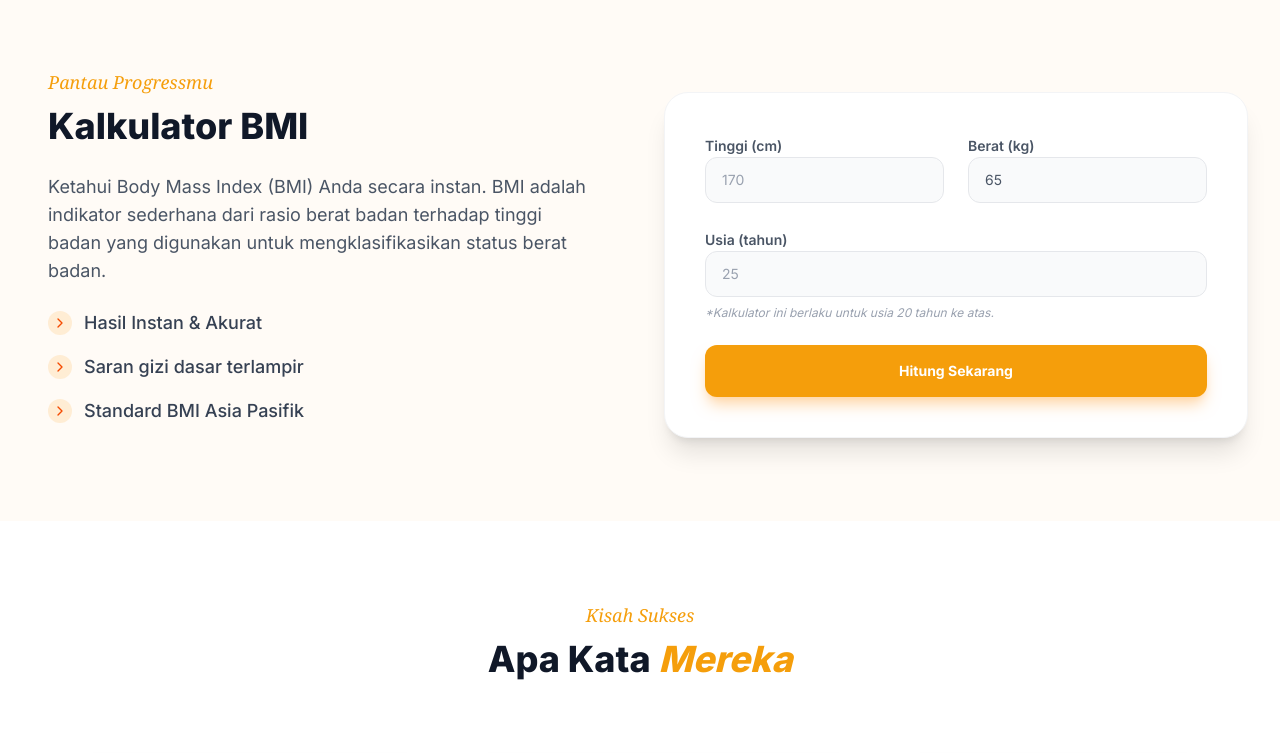
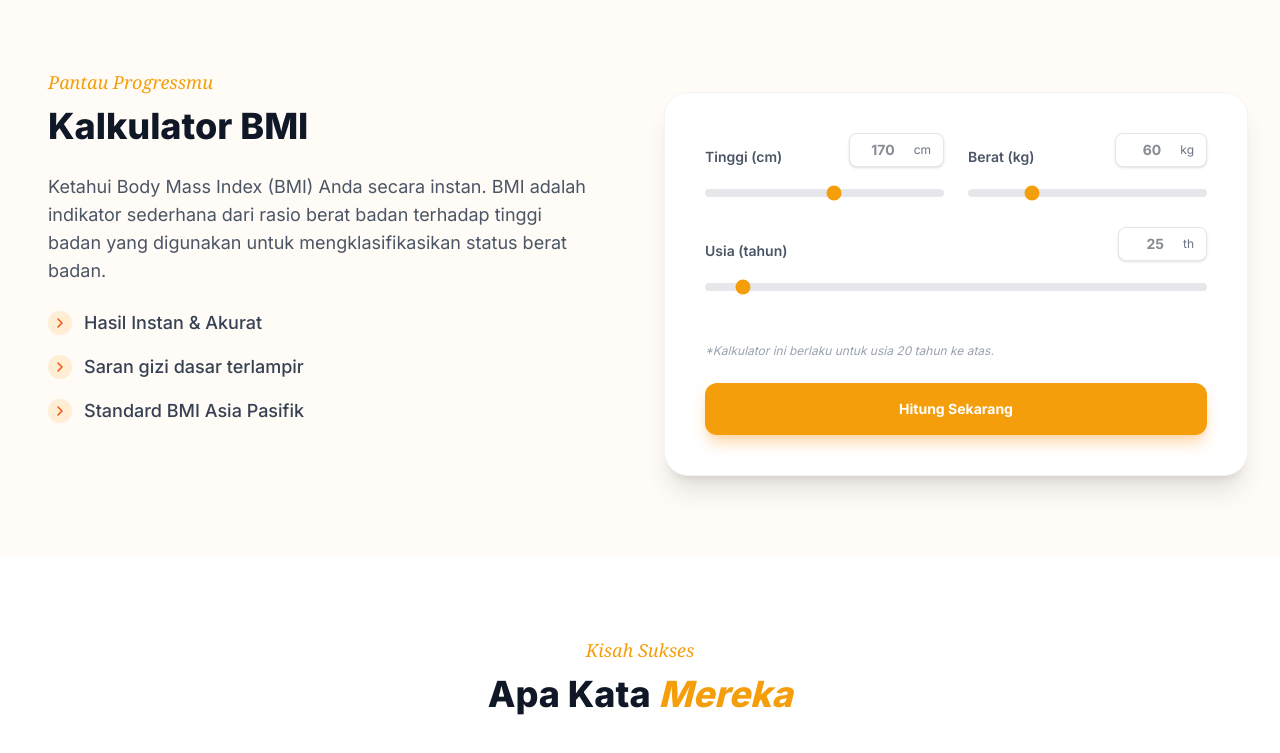
Before and after one commit to dhianharyono/zahrakrisnadi, a Next.js app: page / in a window 1280 px wide. Shown: the part 2320-3073 px from the top of the page. Built offline with nearby package versions, Linux system fonts and the light colour scheme.

Commit message:
feat(ui): adjustment ui calculator bmi, update wording portofolio

```diff
--- a/src/components/BMICalculator.tsx
+++ b/src/components/BMICalculator.tsx
@@ -110,45 +110,90 @@ const BMICalculator: React.FC = () => {
             {bmi === null ? (
               // --- FORM STATE --- //
               <div className='p-6 lg:p-10 space-y-6'>
-                <div className='grid grid-cols-2 gap-6'>
-                  <div className='space-y-2'>
+                <div className='grid grid-cols-1 sm:grid-cols-2 gap-6'>
+                  <div className='space-y-3'>
+                    <div className='flex justify-between items-end'>
                       <label className='text-xs md:text-sm font-semibold text-gray-600'>
                         Tinggi (cm)
                       </label>
+                      <div className='flex items-center gap-1 bg-white px-3 py-1.5 rounded-lg border border-gray-200 shadow-sm focus-within:ring-2 focus-within:ring-primary focus-within:border-transparent transition-all'>
                         <input
                           type='number'
                           value={height}
                           onChange={(e) => setHeight(e.target.value)}
-                      className='w-full px-4 py-3 text-xs md:text-sm bg-gray-50 border border-gray-200 rounded-xl focus:ring-2 focus:ring-primary focus:border-transparent outline-none transition-all placeholder-gray-400'
+                          className='w-12 text-right text-sm font-bold text-gray-900 outline-none bg-transparent'
                           placeholder='170'
                         />
+                        <span className='text-xs text-gray-500 select-none'>
+                          cm
+                        </span>
                       </div>
-                  <div className='space-y-2'>
+                    </div>
+                    <input
+                      type='range'
+                      min='100'
+                      max='220'
+                      value={height || 165}
+                      onChange={(e) => setHeight(e.target.value)}
+                      className='w-full h-2 bg-gray-200 rounded-lg appearance-none cursor-pointer accent-primary'
+                    />
+                  </div>
+                  <div className='space-y-3'>
+                    <div className='flex justify-between items-end'>
                       <label className='text-xs md:text-sm font-semibold text-gray-600'>
                         Berat (kg)
                       </label>
+                      <div className='flex items-center gap-1 bg-white px-3 py-1.5 rounded-lg border border-gray-200 shadow-sm focus-within:ring-2 focus-within:ring-primary focus-within:border-transparent transition-all'>
                         <input
                           type='number'
                           value={weight}
                           onChange={(e) => setWeight(e.target.value)}
-                      className='w-full px-4 py-3 text-xs md:text-sm bg-gray-50 border border-gray-200 rounded-xl focus:ring-2 focus:ring-primary focus:border-transparent outline-none transition-all placeholder-gray-600'
-                      placeholder='65'
+                          className='w-12 text-right text-sm font-bold text-gray-900 outline-none bg-transparent'
+                          placeholder='60'
+                        />
+                        <span className='text-xs text-gray-500 select-none'>
+                          kg
+                        </span>
+                      </div>
+                    </div>
+                    <input
+                      type='range'
+                      min='30'
+                      max='150'
+                      value={weight || 60}
+                      onChange={(e) => setWeight(e.target.value)}
+                      className='w-full h-2 bg-gray-200 rounded-lg appearance-none cursor-pointer accent-primary'
                     />
                   </div>
                 </div>
 
-                <div className='space-y-2'>
+                <div className='space-y-3'>
+                  <div className='flex justify-between items-end'>
                     <label className='text-xs md:text-sm font-semibold text-gray-600'>
                       Usia (tahun)
                     </label>
+                    <div className='flex items-center gap-1 bg-white px-3 py-1.5 rounded-lg border border-gray-200 shadow-sm focus-within:ring-2 focus-within:ring-primary focus-within:border-transparent transition-all'>
                       <input
                         type='number'
                         value={age}
                         onChange={(e) => setAge(e.target.value)}
-                    className='w-full px-4 py-3 text-xs md:text-sm bg-gray-50 border border-gray-200 rounded-xl focus:ring-2 focus:ring-primary focus:border-transparent outline-none transition-all placeholder-gray-400'
+                        className='w-12 text-right text-sm font-bold text-gray-900 outline-none bg-transparent'
                         placeholder='25'
                       />
-                  <p className='text-[10px] md:text-xs text-gray-400 italic'>
+                      <span className='text-xs text-gray-500 select-none'>
+                        th
+                      </span>
+                    </div>
+                  </div>
+                  <input
+                    type='range'
+                    min='20'
+                    max='100'
+                    value={age || 25}
+                    onChange={(e) => setAge(e.target.value)}
+                    className='w-full h-2 bg-gray-200 rounded-lg appearance-none cursor-pointer accent-primary'
+                  />
+                  <p className='text-[10px] md:text-xs text-gray-400 italic mt-10'>
                     *Kalkulator ini berlaku untuk usia 20 tahun ke atas.
                   </p>
                 </div>
@@ -259,9 +304,7 @@ const BMICalculator: React.FC = () => {
                   <p className='text-gray-600 text-xs md:text-sm leading-relaxed'>
                     Memiliki IMT (BMI) <span className='font-bold'>{bmi}</span>{' '}
                     berarti berat badan Anda{' '}
-                    <span className='lowercase'>
-                      {resultCategory?.description}
-                    </span>
+                    <span>{resultCategory?.description}</span>
                   </p>
                 </div>
 
@@ -274,7 +317,7 @@ const BMICalculator: React.FC = () => {
                     }}
                     className='w-full bg-[#0F766E] hover:bg-[#0d655e] text-white font-semibold py-3 px-4 rounded-xl shadow-md transition-all active:scale-95 block text-center text-xs md:text-sm'
                   >
-                    Konsultasi Dokter Online
+                    Konsultasi Ahli Gizi Online
                   </button>
                 </div>
 
--- a/src/components/Footer.tsx
+++ b/src/components/Footer.tsx
@@ -4,16 +4,16 @@ import Link from 'next/link';
 
 const Footer: React.FC = () => {
   return (
-    <footer className='bg-dark text-white pt-20 pb-10'>
+    <footer className='bg-dark text-white pt-10 pb-10'>
       <div className='max-w-7xl mx-auto px-4 sm:px-6 lg:px-8'>
         <div className='grid grid-cols-1 lg:grid-cols-4 p-4 gap-12 lg:gap-8 mb-5 border-b border-gray-800 pb-12'>
           {/* Brand */}
-          <div className='lg:col-span-2 space-y-3 md:space-y-6'>
+          <div className='lg:col-span-2 space-y-3 md:space-y-4'>
             <div className='flex items-center gap-2'>
               <div className='w-8 h-8 bg-primary rounded-lg flex items-center justify-center text-white font-bold'>
                 Z
               </div>
-              <span className='text-2xl font-bold text-white tracking-tight'>
+              <span className='text-lg md:text-xl font-bold text-white tracking-tight'>
                 ZahraKrisnadi
               </span>
             </div>
@@ -24,7 +24,7 @@ const Footer: React.FC = () => {
               </span>
             </li>
             <p className='text-gray-400 text-sm leading-relaxed max-w-sm'>
-              Layanan nutrisi profesional bersetifikat STR. Berdedikasi pada
+              Layanan gizi profesional bersetifikat STR. Berdedikasi pada
               kesejahteraan berbasis sains dan perubahan gaya hidup
               berkelanjutan.
             </p>
--- a/src/utils/constants.ts
+++ b/src/utils/constants.ts
@@ -203,28 +203,28 @@ export const PORTFOLIO_DATA = [
     title: 'Grand Launching @nourishmate.id ',
     category: 'Speaker',
     description:
-      'Sebagai seorang Dietisien (Ahli Gizi) yang berdedikasi, saya aktif menjembatani edukasi kesehatan baik secara klinis maupun komunitas. Saya memiliki pengalaman sebagai pembicara dalam webinar "Balance Diet" bersama Nourishmate dan berperan sebagai moderator dalam forum profesional di Brawijaya Hospital Duren Tiga yang membahas gizi untuk usia produktif.',
+      'Sebagai Dietisien (Ahli Gizi) yang berdedikasi, saya berkomitmen menjembatani edukasi kesehatan berbasis sains baik di ranah klinis maupun komunitas. Berpengalaman sebagai pembicara dalam webinar “Balance Diet” bersama Nourishmate, saya aktif mengedukasi masyarakat agar mampu menerapkan pola makan seimbang secara praktis, berkelanjutan, dan sesuai kebutuhan individu.',
     image: '/portofolio/speaker-1.jpg',
   },
   {
     title: 'Memperingati Hari Gizi Nasional | Brawijaya Hospital',
     category: 'Moderator',
     description:
-      'Selain aktif sebagai penggiat sosial, saya memiliki pengalaman dalam memandu forum diskusi kesehatan profesional. Saya dipercaya menjadi moderator dalam seminar "Gizi Usia Produktif" di Brawijaya Hospital Duren Tiga yang mengulas pentingnya nutrisi bagi kelompok usia produktif.',
+      'Selain aktif sebagai penggiat sosial di bidang kesehatan, saya berpengalaman memandu forum diskusi kesehatan profesional. Saya dipercaya sebagai moderator dalam seminar “Gizi Usia Produktif” di Brawijaya Hospital Duren Tiga, yang mengulas peran strategis gizi dalam menjaga kesehatan, produktivitas, dan kualitas hidup kelompok usia produktif.',
     image: '/moderator.png',
   },
   {
     title: 'YAYASAN SEMANGAT MUDA INDONESIA',
     category: 'Health Educator',
     description:
-      'Semangat Muda bergerak pada bidang pengabdian masyarakat disektor Pendidikan, Kesehatan, Lingkungan, Pariwisata dan Ekonomi kreatif. Program kerja SMI dirancang secara khusus untuk menciptakan calon pemimpin muda yang responsif dan berintegritas tinggi terhadap lingkungan sekitar. Pelaksanaan program kerja SMI akan melibatkan berbagai peran pemerintah, masyarakat dan pemuda-pemudi Warna Negara Indonesia (WNI) pada usia produktif (±15-35 tahun) yang memiliki keinginan yang kuat dalam meningkatkan potensi diri baik di dalam maupun di luar negeri.',
+      'Semangat Muda Indonesia (SMI) merupakan organisasi pengabdian masyarakat yang bergerak di bidang pendidikan, kesehatan, lingkungan, pariwisata, dan ekonomi kreatif dengan fokus membentuk pemimpin muda yang responsif, berintegritas, dan peduli terhadap lingkungan. Melalui kolaborasi dengan pemerintah dan masyarakat, SMI menjalankan program berdampak seperti Si Ceting (edukasi stunting dan pendampingan ibu hamil serta balita dengan Smart Chart dari 1000 Days Fund di Desa Keciput), edukasi PHBS di SDN 16 Sijuk, Belitung, serta keterlibatan relawan terpilih sebagai delegasi fully funded dan Best Volunteer.',
     image: '/portofolio/volunter.jpg',
   },
   {
     title: 'NGOBROL GIZI PRA NIKAH',
     category: 'Speaker',
     description:
-      'Yup nikah butuh macam-macam persiapan, terutama terkait gizi nih. Karena sebagai muslimah punya tugas yg mulia untuk concern sama pemenuhan gizi keluarganya. So, kenali gizi yg tepat bagi keluargamu, karena muslim yg sehat dan kuat itu sangat Allah cintai.',
+      'Menikah membutuhkan kesiapan, termasuk kesiapan gizi. Sebagai muslimah, kita memiliki tugas mulia untuk peduli terhadap gizi pra-konsepsi dan gizi keluarga. Melalui peran saya sebagai pembicara edukasi gizi, saya mengajak para muslimah memahami pentingnya pemenuhan gizi sejak awal sebagai ikhtiar membangun keluarga yang sehat dan kuat, karena muslim yang sehat lebih dicintai Allah SWT.',
     image: '/portofolio/pemateri.jpg',
   },
   {
```
Also changed, not shown: src/components/Navbar.tsx (+1 -18 lines). Lines whose indentation alone changed are shown as unchanged.
